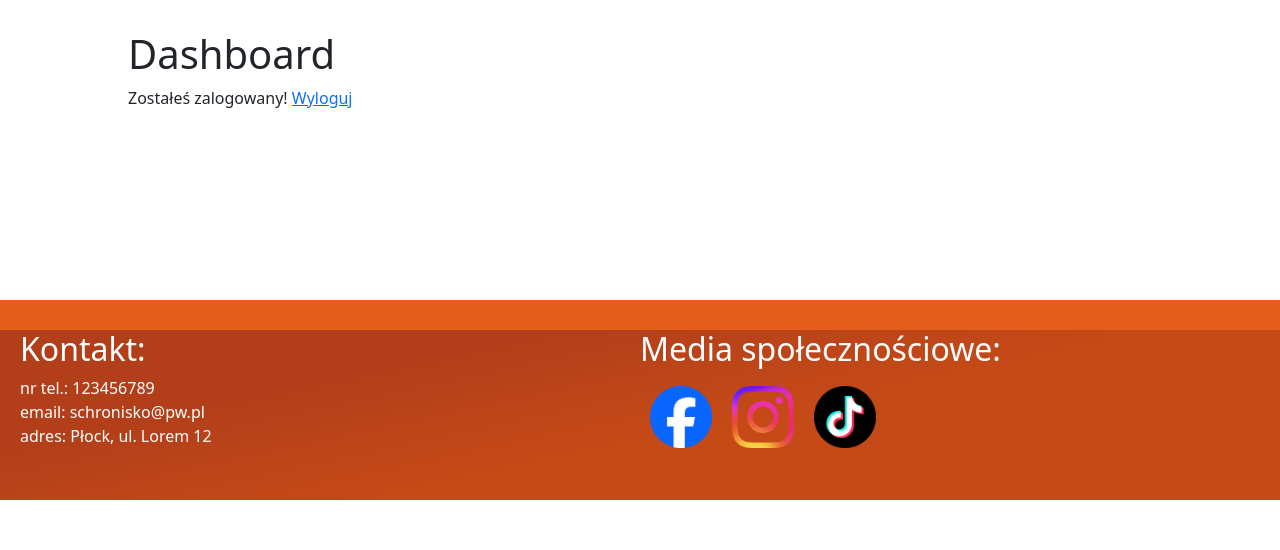
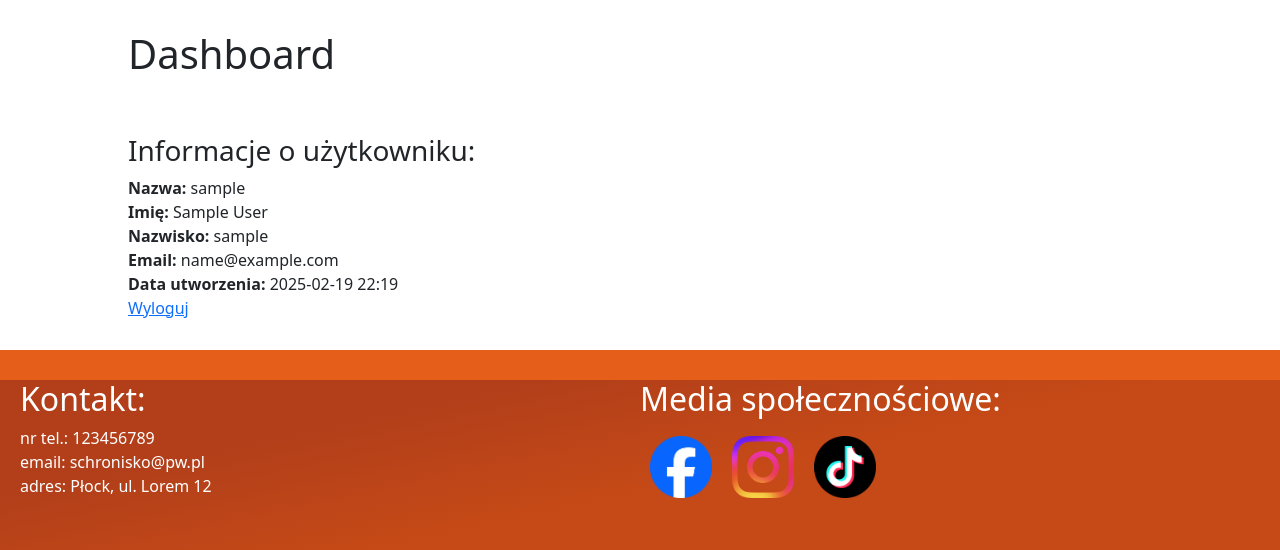
Before and after one commit to XCezor/Schronisko, a Flask app: page /dashboard in a window 1280 px wide. Shown: the part 314-864 px from the top of the page. Before the commit the page ends 814 px from the top, so only its background shows below. Run offline with Flask 3, Linux system fonts and the light colour scheme; the visitor is signed in with stand-in values (Sample User, id 1); some libraries are stand-ins or nearby versions.

Commit message:
Dodanie informacji o użytkowniku w Dashboard

```diff
--- a/templates/dashboard.html
+++ b/templates/dashboard.html
@@ -4,7 +4,23 @@
 
 <h1>Dashboard</h1>
 
-Zostałeś zalogowany!
+<br/><br/>
+<h3>Informacje o użytkowniku:</h3>
+
+<strong>Nazwa: </strong>
+{{ current_user.username }}<br/>
+
+<strong>Imię:</strong>
+{{ current_user.name }}<br/>
+
+<strong>Nazwisko:</strong>
+{{ current_user.surname }}<br/>
+
+<strong>Email:</strong>
+{{ current_user.email }}<br/>
+
+<strong>Data utworzenia:</strong>
+{{ current_user.add_date.strftime('%Y-%m-%d %H:%M') }}<br/>
 
 <a href="{{ url_for('logout') }}">Wyloguj</a>
 
```
